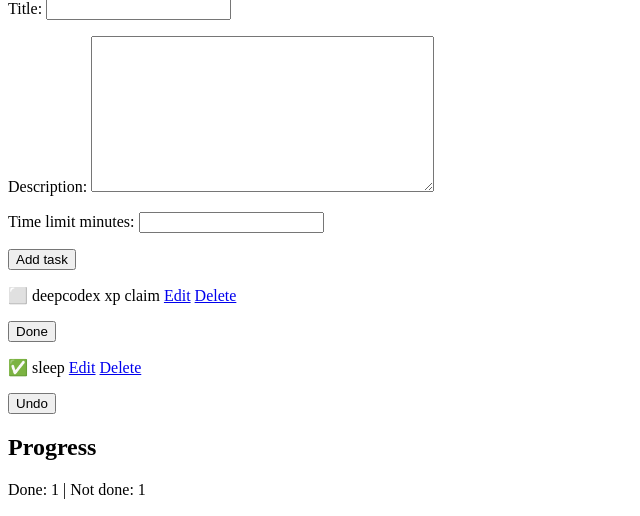
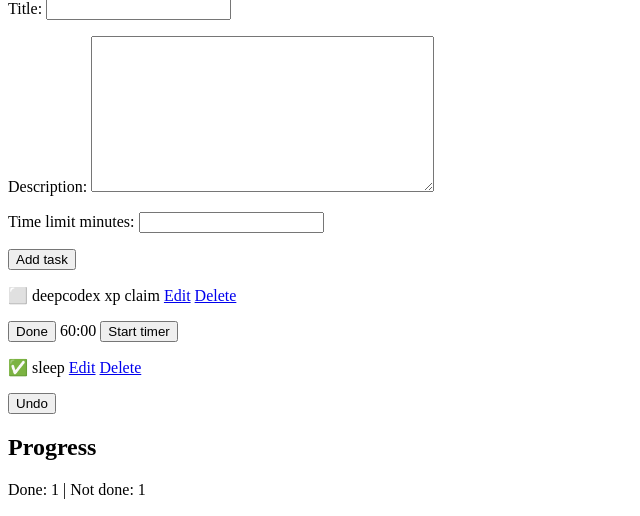
Before and after one commit to aswinappu35810-boop/to-do-list, a Django app: page / in a window 1280 px wide. Shown: the part 81-597 px from the top of the page, without its empty margins (0-640 px from the left). Run offline with Django 5.2, Linux system fonts and the light colour scheme; data comes from the database, SQL or seed files in the repository.

Commit message:
added the timer for the task

```diff
--- a/todoproject/tasks/templates/tasks/task_list.html
+++ b/todoproject/tasks/templates/tasks/task_list.html
@@ -24,6 +24,13 @@
                 {% if task.is_completed %}Undo{% else %}Done{% endif %}
             </button>
         </form>
+        {% if task.time_limit_minutes and not task.is_completed %}
+            <span class="timer" data-seconds="{{ task.time_limit_minutes }}" data-id="{{ task.pk }}">
+                {{ task.time_limit_minutes }}:00
+            </span>
+            <button type="button" onclick="startTimer(this)">Start timer</button>
+        {% endif %}
+
     {% empty %}
         <p>No tasks yet.</p>
     {% endfor %}
@@ -47,5 +54,25 @@
             }
         });
     </script>
+        <script>
+        function startTimer(button) {
+            const span = button.previousElementSibling;
+            let remaining = parseInt(span.dataset.seconds) * 60;
+            button.disabled = true;
+
+            const interval = setInterval(function () {
+                const minutes = Math.floor(remaining / 60);
+                const seconds = remaining % 60;
+                span.textContent = minutes + ":" + String(seconds).padStart(2, "0");
+
+                if (remaining <= 0) {
+                    clearInterval(interval);
+                    span.textContent = "Time's up!";
+                    alert("Time's up for this task!");
+                }
+                remaining--;
+            }, 1000);
+        }
+    </script>
 </body>
 </html>
```
